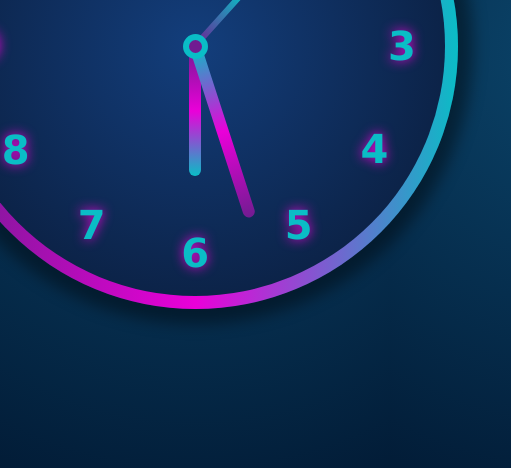
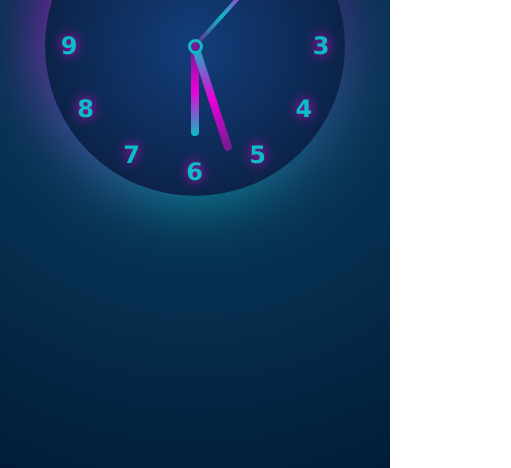
Before and after one commit to Amir-Shawkat/analog-clock, a plain HTML site: page index.html in a window 390 px wide. Shown: the part 376-844 px from the top of the page, 511 px wide, since content can reach past the window. Drawn offline with Linux system fonts and the light colour scheme.

Commit message:
second commit, animation updated and media screen added for 300px screen width

```diff
--- a/style.css
+++ b/style.css
@@ -9,6 +9,7 @@ body {
     display: flex;
     justify-content: center;
     align-items: center;
+    width:100%;
     height: 100vh;
     background: radial-gradient(circle , #0b456b , #021c37);
 }
@@ -16,8 +17,6 @@ body {
 .clock {
     width: 500px;
     height: 500px;
-    min-width: 500px;
-    min-height: auto;
     position: relative;
     border-radius: 50%;
     display: flex;
@@ -27,16 +26,41 @@ body {
     background: radial-gradient(circle , #133e7c, #091833);
 }
 
-.clock::before{
+@property --angle{
+    syntax: "<angle>";
+    initial-value: 0deg;
+    inherits: false;
+}
+
+.clock::before, .card::after{
     content:'';
-    width: 525px;
-    height: 525px;
+    width: 100%;
+    height: 100%;
     border-radius: 50%;
+    top: 50%;
+    left:50%;
+    translate: -50% -50%;
+    padding: 5px;
     position: absolute;
     /* background: linear-gradient(to right , #00d9ff , #ee00ff); */
-    background: linear-gradient(to left,#0abdc6 ,  #ea00d9, #711c91);
+    background-image: conic-gradient(from var(--angle),#0abdc6 ,  #ea00d9, #711c91 ,#0abdc6);
     box-shadow: 0 0 15px 15px rgba(0, 0, 0, 0.4);
     z-index: -1;
+    animation: 10s spin linear infinite
+}
+
+.clock::before{
+    filter: blur(2rem);
+    opacity: 0.7;
+}
+
+@keyframes spin{
+    from{
+        --angle: 0deg;
+    }
+    to{
+        --angle: 360deg;
+    }
 }
 
 .number {
@@ -92,3 +116,35 @@ body {
     /* background: linear-gradient(#ee00ff ,#00d9ff , #ee00ff); */
     background: linear-gradient(to top, #711c91,#0abdc6 ,  #ea00d9, #711c91);
 }
+
+@media (max-width: 500px){
+    body{
+        height: 100vh;
+        min-width: 300px;
+    }
+    .clock{
+        width: 300px;
+        height: 300px;
+    }
+    .number{
+        font-size: 24px;
+        inset:10px;
+    }
+    .hour-hand{
+        height: 90px;
+        width: 8px;
+    }
+    .minute-hand{
+        height: 110px;
+        width: 8px;
+    }
+    .seconds-hand{
+        height: 120px;
+        width: 4px;
+    }
+    .center-dot{
+        width: 15px;
+        height: 15px;
+        border: 3px solid #0abdc6;
+    }
+}
```
